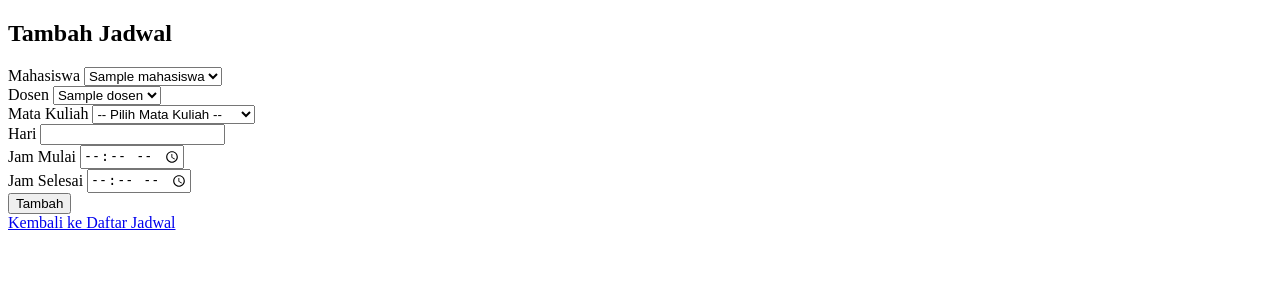
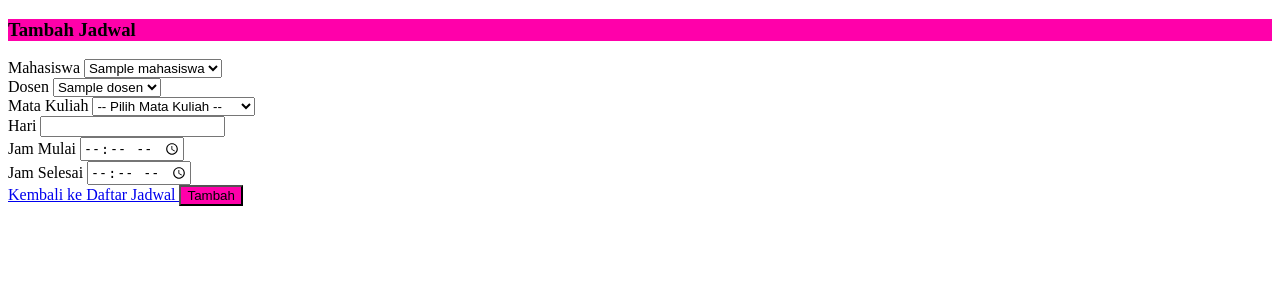
Before and after one commit to ArifbillahKamil/RBAC-Project, a Flask app: page /admin/jadwal/tambah in a window 1280 px wide. Shown: the top 300 px of the page. Run offline with Flask 3, Linux system fonts and the light colour scheme; a user stored in the database is signed in; tables that the repository leaves empty hold one stand-in row (values such as "Sample post").

Commit message:
perubahanm jadwal form

```diff
--- a/templates/jadwal_form.html
+++ b/templates/jadwal_form.html
@@ -1,45 +1,72 @@
 {% extends 'base.html' %}
 
 {% block content %}
-<h2>{{ 'Edit' if action == 'edit' else 'Tambah' }} Jadwal</h2>
+<div class="container mt-5">
+  <div class="card shadow rounded-4 border-0">
+    <div class="card-header text-white text-center" style="background-color: #ff00aa;">
+      <h3 class="mb-0">{{ 'Edit' if action == 'edit' else 'Tambah' }} Jadwal</h3>
+    </div>
+    <div class="card-body">
+      <form method="POST">
+        <div class="mb-3">
+          <label class="form-label">Mahasiswa</label>
+          <select name="mahasiswa_id" class="form-select" required>
+            {% for m in mahasiswas %}
+              <option value="{{ m.id }}" {% if jadwal and m.id == jadwal.mahasiswa_id %}selected{% endif %}>
+                {{ m.nama }}
+              </option>
+            {% endfor %}
+          </select>
+        </div>
 
-<form method="POST">
-    <label>Mahasiswa</label>
-    <select name="mahasiswa_id" required>
-        {% for m in mahasiswas %}
-            <option value="{{ m.id }}" {% if jadwal and m.id == jadwal.mahasiswa_id %}selected{% endif %}>{{ m.nama }}</option>
+        <div class="mb-3">
+          <label class="form-label">Dosen</label>
+          <select name="dosen_id" class="form-select" required>
+            {% for d in dosens %}
+              <option value="{{ d.id }}" {% if jadwal and d.id == jadwal.dosen_id %}selected{% endif %}>
+                {{ d.nama }}
+              </option>
             {% endfor %}
-    </select><br>
+          </select>
+        </div>
 
-    <label>Dosen</label>
-    <select name="dosen_id" required>
-        {% for d in dosens %}
-            <option value="{{ d.id }}" {% if jadwal and d.id == jadwal.dosen_id %}selected{% endif %}>{{ d.nama }}</option>
-        {% endfor %}
-    </select><br>
-
-    <label for="mata_kuliah_id">Mata Kuliah</label>
-    <select class="form-control" name="mata_kuliah_id" id="mata_kuliah_id" required>
+        <div class="mb-3">
+          <label for="mata_kuliah_id" class="form-label">Mata Kuliah</label>
+          <select class="form-select" name="mata_kuliah_id" id="mata_kuliah_id" required>
             <option value="">-- Pilih Mata Kuliah --</option>
             {% for mk in mata_kuliah %}
-        <option value="{{ mk.id }}"
-          {% if jadwal and jadwal.mata_kuliah_id == mk.id %}selected{% endif %}>
+              <option value="{{ mk.id }}" {% if jadwal and jadwal.mata_kuliah_id == mk.id %}selected{% endif %}>
                 {{ mk.kode }} - {{ mk.nama }}
               </option>
             {% endfor %}
-    </select><br>
+          </select>
+        </div>
 
-    <label>Hari</label>
-    <input type="text" name="hari" value="{{ jadwal.hari if jadwal else '' }}" required><br>
+        <div class="mb-3">
+          <label class="form-label">Hari</label>
+          <input type="text" name="hari" class="form-control" value="{{ jadwal.hari if jadwal else '' }}" required />
+        </div>
 
-    <label>Jam Mulai</label>
-    <input type="time" name="jam_mulai" value="{{ jadwal.jam_mulai if jadwal else '' }}" required><br>
+        <div class="mb-3">
+          <label class="form-label">Jam Mulai</label>
+          <input type="time" name="jam_mulai" class="form-control" value="{{ jadwal.jam_mulai if jadwal else '' }}" required />
+        </div>
 
-    <label>Jam Selesai</label>
-    <input type="time" name="jam_selesai" value="{{ jadwal.jam_selesai if jadwal else '' }}" required><br>
+        <div class="mb-4">
+          <label class="form-label">Jam Selesai</label>
+          <input type="time" name="jam_selesai" class="form-control" value="{{ jadwal.jam_selesai if jadwal else '' }}" required />
+        </div>
 
-    <button type="submit">{{ 'Update' if action == 'edit' else 'Tambah' }}</button>
+        <div class="d-flex justify-content-between">
+          <a href="{{ url_for('admin_jadwal.list_jadwal') }}" class="btn btn-outline-secondary">
+            Kembali ke Daftar Jadwal
+          </a>
+          <button type="submit" class="btn text-white" style="background-color: #ff00aa;">
+            {{ 'Update' if action == 'edit' else 'Tambah' }}
+          </button>
+        </div>
       </form>
-
-<a href="{{ url_for('admin_jadwal.list_jadwal') }}">Kembali ke Daftar Jadwal</a>
+    </div>
+  </div>
+</div>
 {% endblock %}
```
Lines whose indentation alone changed are shown as unchanged.
